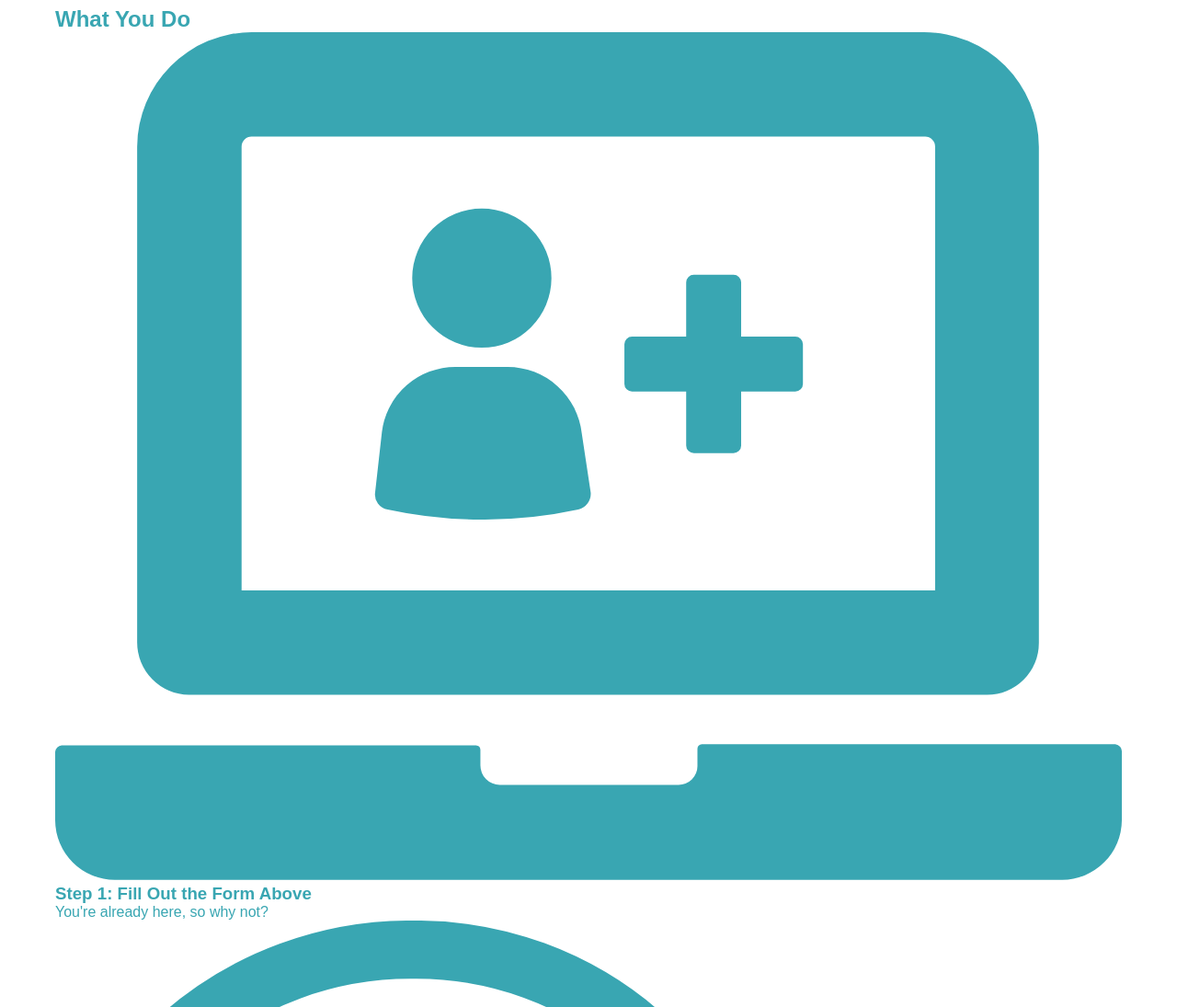
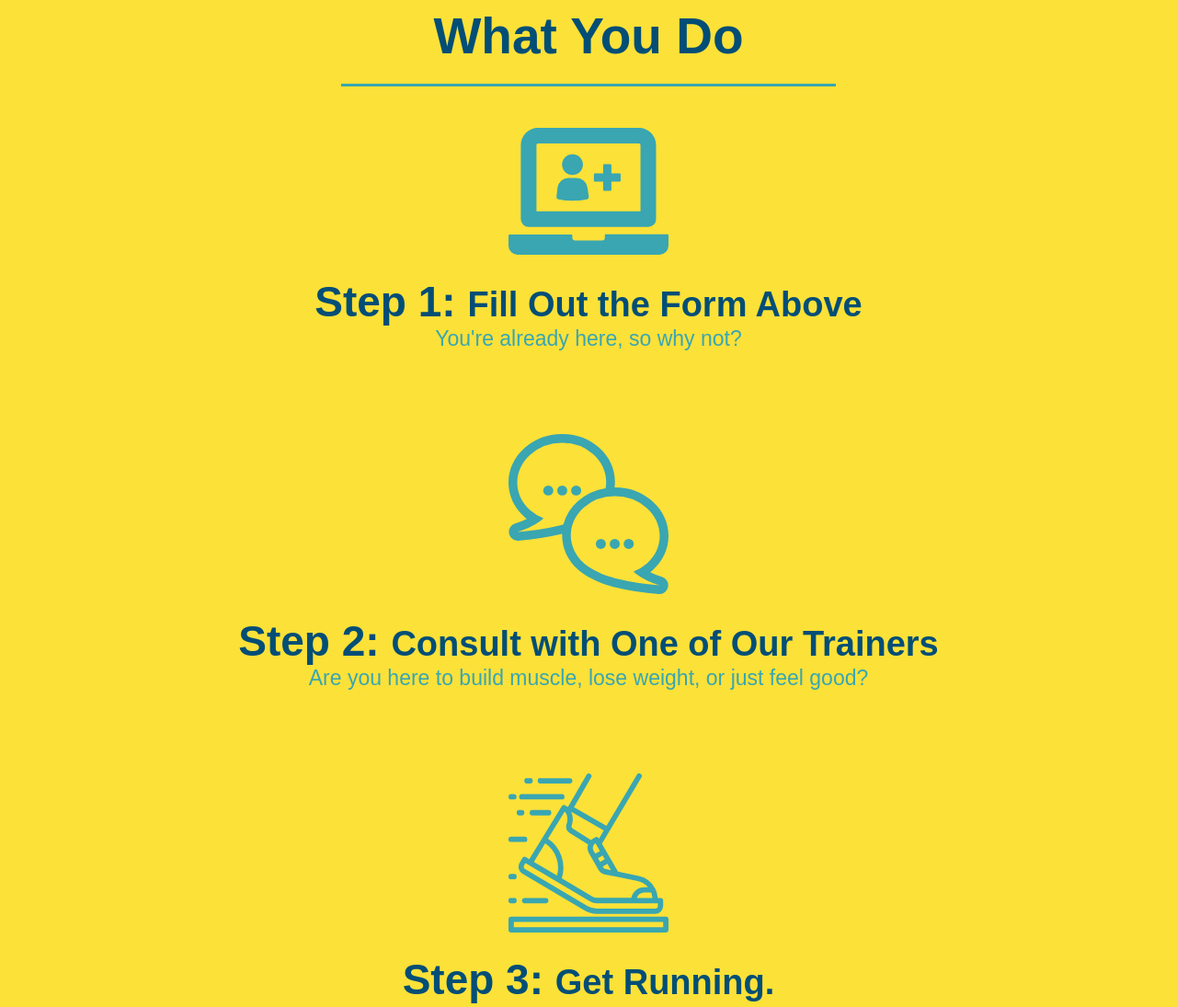
Before and after one commit to sweetpotatokam/run-buddy, a plain HTML site: page index.html in a window 1280 px wide. Shown: the part 1080-2175 px from the top of the page at 92% size. Drawn offline with Linux system fonts and the light colour scheme.

Commit message:
style what you do section

```diff
--- a/assets/css/style.css
+++ b/assets/css/style.css
@@ -44,16 +44,6 @@ header nav ul li a {
 
 .intro {
     text-align: center;
-}
-
-.intro h2 {
-    display: inline-block;
-    font-size: 55px;
-    color: #024e76;
-    margin-bottom: 35px;
-    padding: 0 100px 20px 100px;
-    border-bottom: 3px solid;
-    border-color: #fce138;
 }
 
 .intro p {
@@ -140,3 +130,49 @@ section {
     padding: 10px 20px;
     font-size: 16px;
 }
+
+.steps {
+    text-align: center;
+    background: #fce138;
+}
+
+.section-title {
+    font-size: 55px;
+    color: #024e76;
+    margin-bottom: 35px;
+    padding: 0 100px 20px 100px;
+    display: inline-block;
+    border-bottom: 3px solid;
+}
+
+.primary-border {
+    border-color: #fce138;
+}
+
+.secondary-border {
+    border-color: #39a6b2;
+}
+
+.steps div {
+    margin-bottom: 80px;
+}
+
+.steps img {
+    width: 15%;
+    margin: 10px 0;
+}
+
+.steps h3 {
+    color: #024e76;
+    font-size: 46px;
+    margin-top: 10px;
+}
+
+.steps p {
+    color: #39a6b2;
+    font-size: 23px;
+}
+
+.steps span {
+    font-size: 38px;
+}
--- a/index.html
+++ b/index.html
@@ -49,30 +49,31 @@
 
     <!-- "what we do" section -->
     <section id="what-we-do" class="intro">
-        <h2>What We Do🏃</h2>
+        <h2 class="section-title primary-border">What We Do🏃</h2>
         <p>Lorem ipsum dolor sit amet consectetur adipisicing elit. Autem nulla voluptatem tempore atque exercitationem. Facere at atque, aut accusantium eos delectus quas expedita impedit labore ipsa vel error odio quo.</p>
     </section>
+
     <!-- "what you do" section -->
-    <section id="what-you-do">
-        <h2>What You Do</h2>
+    <section id="what-you-do" class="steps">
+        <h2 class="section-title secondary-border">What You Do</h2>
         <div>
             <img src="./assets/images/step-1.svg" alt="" />
-            <h3>Step 1: Fill Out the Form Above</h3>
+            <h3>Step 1: <span>Fill Out the Form Above</span></h3>
             <p>You're already here, so why not?</p>
         </div>
         <div>
             <img src="./assets/images/step-2.svg" alt="" />
-            <h3>Step 2: Consult with One of Our Trainers</h3>
+            <h3>Step 2: <span>Consult with One of Our Trainers</span></h3>
             <p>Are you here to build muscle, lose weight, or just feel good?</p>
         </div>
         <div>
             <img src="./assets/images/step-3.svg" alt="" />
-            <h3>Step 3: Get Running.</h3>
+            <h3>Step 3: <span>Get Running.</span></h3>
             <p>Hit the ground running (literally) once your trainer lays out your plan.</p>
         </div>
         <div>
             <img src="./assets/images/step-4.svg" alt="" />
-            <h3>Step 4: See Results.</h3>
+            <h3>Step 4: <span>See Results.</span></h3>
             <p>Bi-weekly checkins with your trainer will keep you focused</p>
         </div>
 
```
